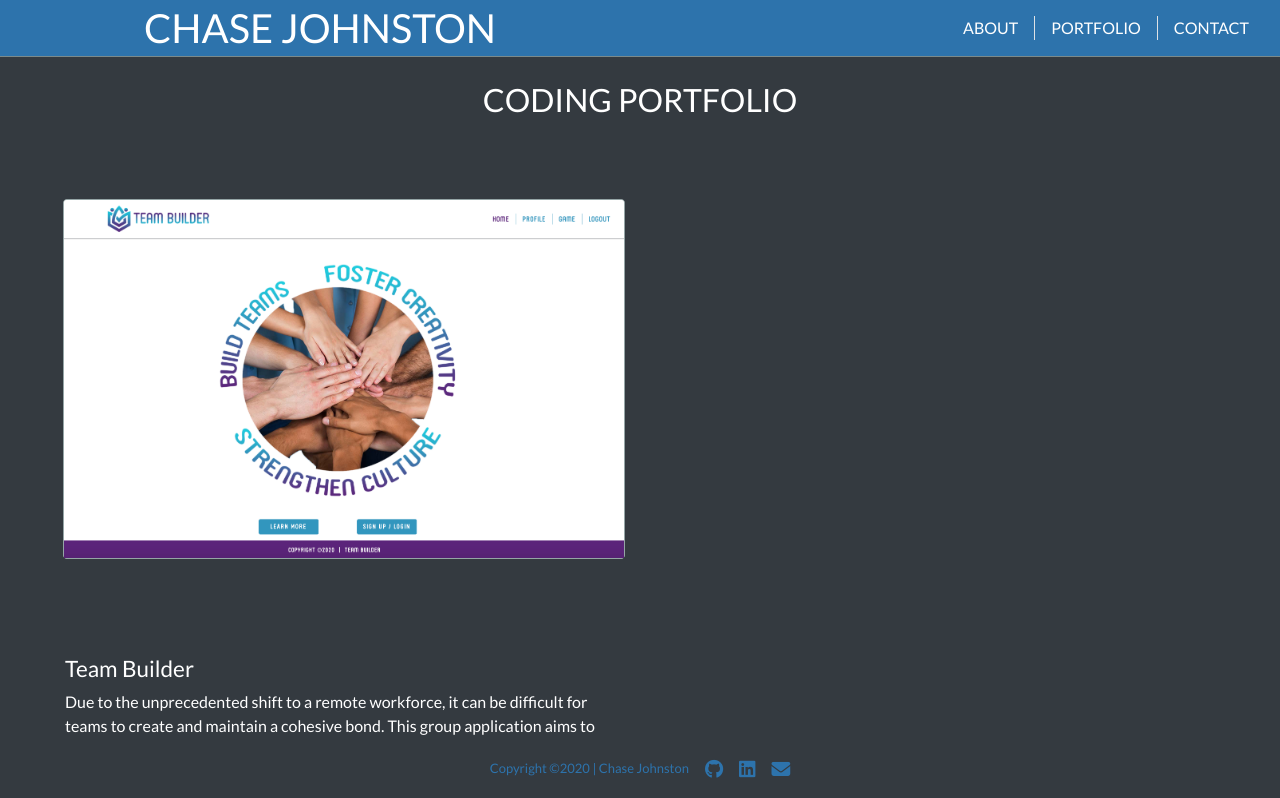
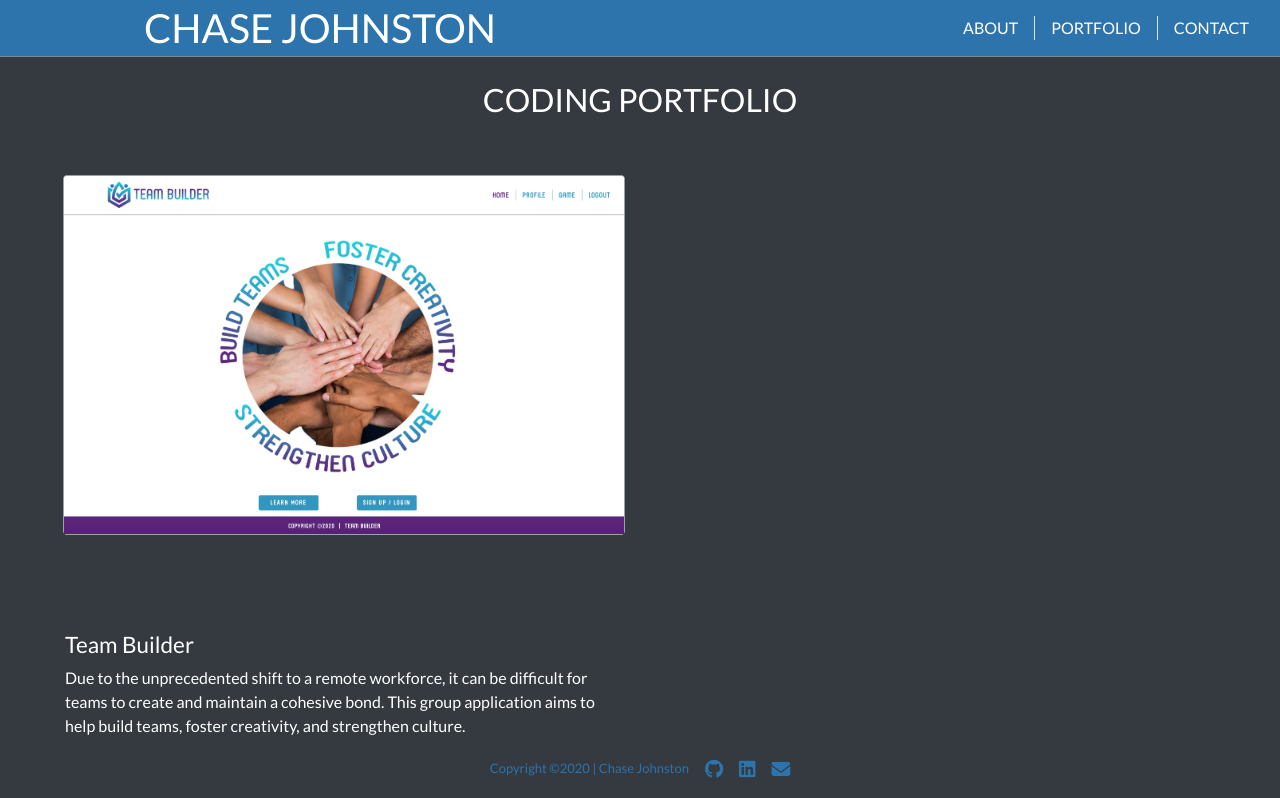
Before and after one commit to johnstoc13/react-portfolio, a React (Create React App) app: page /portfolio in a window 1280 px wide. Shown: the top 798 px of the page. Built offline with nearby package versions, Linux system fonts and the light colour scheme.

Commit message:
style changes

```diff
--- a/src/components/Headers/index.js
+++ b/src/components/Headers/index.js
@@ -4,7 +4,7 @@ import "./style.css";
 function PortfolioHeader() {
 
     return (
-        <div class="row py-3 py-md-4 bg-gray">
+        <div class="row pt-3 pt-md-4 bg-gray">
             <div class="col">
                 <h3 class="text-white text-center">CODING PORTFOLIO</h3>
             </div>
```
